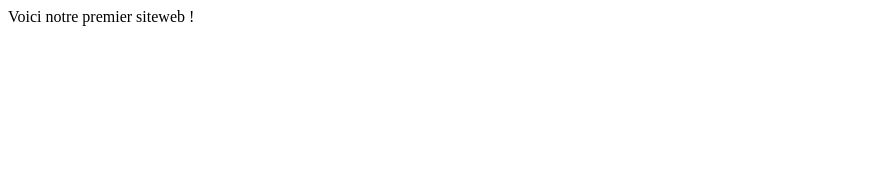
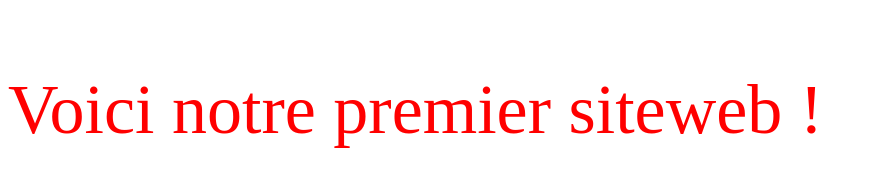
Before and after one commit to MBJ-97/notre_siteweb, a plain HTML site: page index.html in a window 1280 px wide. Shown: the whole page, without its empty margins (0-871 px from the left). Drawn offline with Linux system fonts and the light colour scheme.

Commit message:
changed du style de texte

```diff
--- /dev/null
+++ b/index.css
@@ -0,0 +1,4 @@
+.headline {
+    font-size: 70px;
+    color: red;
+}
--- a/index.html
+++ b/index.html
@@ -4,8 +4,9 @@
     <meta charset="UTF-8">
     <meta name="viewport" content="width=device-width, initial-scale=1.0">
     <title>Document</title>
+    <link rel="stylesheet" href="index.css">
 </head>
 <body>
-    Voici notre premier siteweb !
+    <p class="headline">Voici notre premier siteweb !</p>
 </body>
 </html>
```
